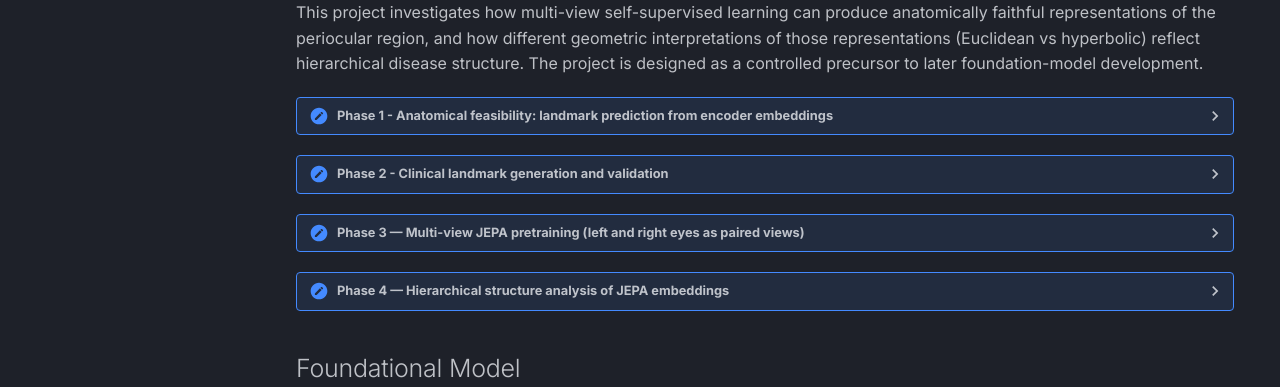
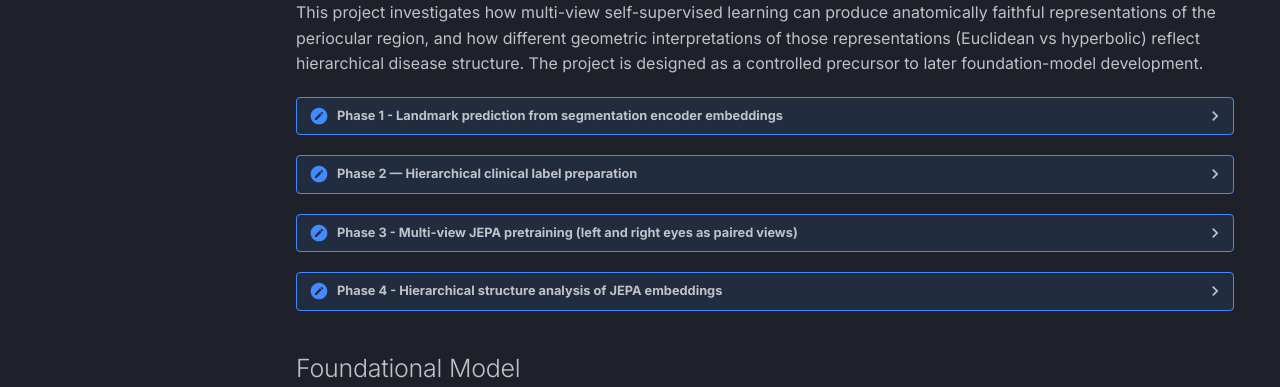
Before and after one commit to monkeygobah/postdoc_website, an MkDocs documentation site: the page built from docs/foundational.md, in a window 1280 px wide. Shown: the part 379-766 px from the top of the page. Built offline with MkDocs 1.6.1 and Material for MkDocs 9.7.7, drawn with Linux system fonts in a browser that asks for light colours; some of the changed lines change nothing that is shown.

Commit message:
change phase 2

```diff
--- a/docs/foundational.md
+++ b/docs/foundational.md
@@ -7,10 +7,10 @@
 
 This project investigates how multi-view self-supervised learning can produce anatomically faithful representations of the periocular region, and how different geometric interpretations of those representations (Euclidean vs hyperbolic) reflect hierarchical disease structure. The project is designed as a controlled precursor to later foundation-model development.
 
-??? eccv-phase1 "Phase 1 - Anatomical feasibility: landmark prediction from encoder embeddings"
+??? eccv-phase1 "Phase 1 - Landmark prediction from segmentation encoder embeddings"
 
     **Rationale:**
-    Before introducing JEPA-style multi-view learning, we establish that existing segmentation encoders preserve sufficient anatomical information to support fine-grained geometric reasoning. Landmark prediction is used as a direct probe of learned anatomical representation .
+    Before introducing JEPA-style multi-view learning, we establish that existing segmentation encoders preserve sufficient anatomical information to support fine-grained geometric reasoning. Landmark prediction is used as a direct probe of learned anatomical representation.
 
     **Datasets:**
     Chicago facial segmentation dataset (~900)
@@ -28,29 +28,26 @@
     </ul>
     </div>
 
-
-??? eccv-phase2 "Phase 2 - Clinical landmark generation and validation"
+??? eccv-phase2 "Phase 2 — Hierarchical clinical label preparation"
 
     **Rationale:**
-    JEPA training and downstream evaluation require anatomical supervision on clinical data. Since ground-truth segmentation masks are unavailable, landmarks are generated using an existing segmentation pipeline and manually validated to establish high-confidence anatomical labels.
+    For evaluation of hierarchical structure in learned representations we need a clinically meaningful label hierarchy We can also try and use existing segmentation pipelines to obtain pixel level anatomical landmarks.
 
     **Datasets:**
-    Clinical imaging dataset (~300–5k images, depending on datasets used)
+    Clinical imaging dataset (~300–5k images, depending on subsets used)
 
     **Objective:**
-    Produce a clinicaly validated landmark set suitable for evaluation.
+    Curate a clinically annotated evaluation dataset with explicit hierarchical disease labels.
 
     <div data-progress>
     <ul>
-    <li>Run pretrained segmentation model on clinical images with predefined hierarchical labels</li>
-    <li>Extract periorbital landmarks automatically</li>
-    <li>Manual validation for anatomical validity</li>
-    <li>Freeze landmark annotations for ECCV experiments</li>
+      <li>Define hierarchical disease labels in collaboration with clinicians</li>
+      <li>Run pretrained segmentation model for periorbital landmark verification</li>
     </ul>
     </div>
 
 
-??? eccv-phase3 "Phase 3 — Multi-view JEPA pretraining (left and right eyes as paired views)"
+??? eccv-phase3 "Phase 3 - Multi-view JEPA pretraining (left and right eyes as paired views)"
 
     **Rationale:**
     Multi-view self-supervised learning is used to learn periocular representations that are stable across related views while preserving shared anatomical information. Left and right eyes from the same face provide a natural, label-free pairing for JEPA-style training.
@@ -76,7 +73,7 @@
     </div>
 
 
-??? eccv-phase4 "Phase 4 — Hierarchical structure analysis of JEPA embeddings"
+??? eccv-phase4 "Phase 4 - Hierarchical structure analysis of JEPA embeddings"
 
     **Rationale:**
     Clinical disease labels are expected to exhibit hierarchical structure. Rather than enforcing hierarchy during representation learning, we evaluate how hierarchical structure is expressed when fixed JEPA embeddings are analyzed using different geometric distance models.
```
Also changed, not shown: site/foundational/index.html, site/search/search_index.json.
